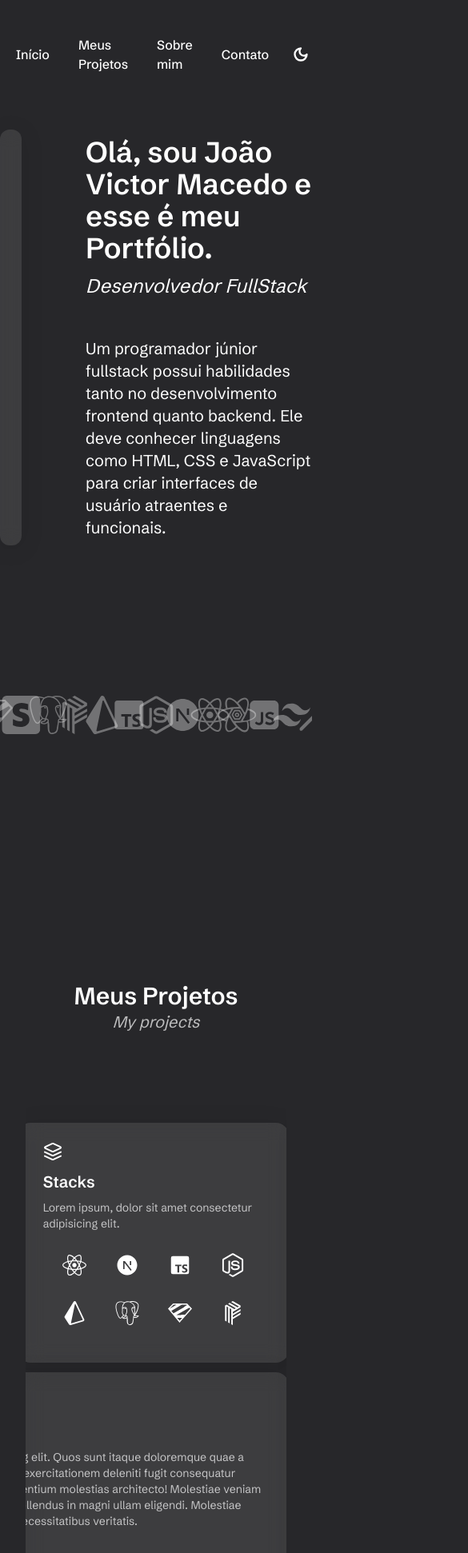
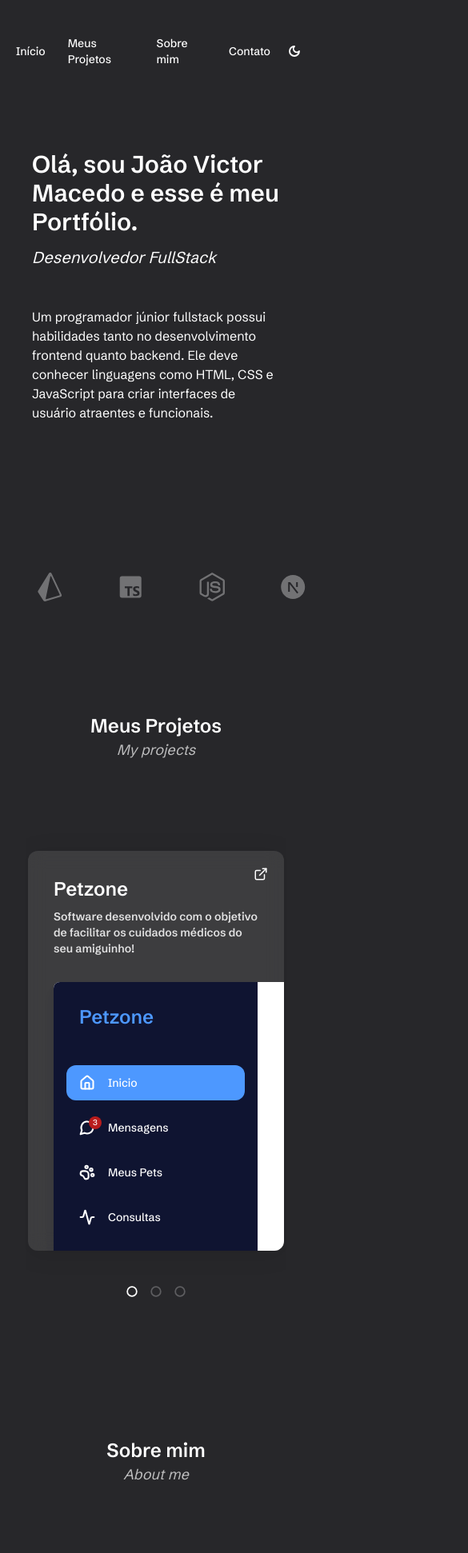
Before and after one commit to espindolajv/Portfolio, a Next.js app: page / in a window 390 px wide. Shown: the top 1942 px of the page at 80% size, 585 px wide, since content can reach past the window. Built offline with nearby package versions, Linux system fonts and the light colour scheme.

Commit message:
Responsive

```diff
--- a/src/app/components/AboutMeSection.tsx
+++ b/src/app/components/AboutMeSection.tsx
@@ -3,33 +3,33 @@ import { DropDown } from "./Dropdown";
 
 export function AboutMeSection() {
     return (
-        <section className="w-full flex flex-col justify-center items-center px-72 gap-20 py-32" id="aboutme-section">
+        <section className="w-full flex flex-col justify-center items-center px-10 lg:px-72 sm:px-24 gap-20 xl:py-32 py-12" id="aboutme-section">
             <div className="flex flex-col items-center">
-                <h2 className="font-semibold text-3xl">Sobre mim</h2>
-                <h3 className="text-xl italic opacity-70">About me</h3>
+                <h2 className="font-semibold sm:text-3xl text-2xl">Sobre mim</h2>
+                <h3 className="sm:text-xl text-lg italic opacity-70">About me</h3>
             </div>
 
-            <div className="flex gap-28 justify-center items-center">
-                <div className="w-1/2 h-[500px] bg-glass rounded-3xl">
+            <div className="flex xl:gap-28 justify-center items-center">
+                <div className="w-1/2 h-[500px] bg-glass rounded-3xl xl:flex hidden">
 
                 </div>
 
-                <div className="w-1/2 flex flex-col gap-6">
-                    <h3 className="text-xl font-bold">Sou João Victor,</h3>
+                <div className="xl:w-1/2 w-full flex flex-col gap-6">
+                    <h3 className="sm:text-xl text-lg font-bold">Sou João Victor,</h3>
 
 
-                    <p className="text-lg opacity-100">
+                    <p className="sm:text-lg text-base opacity-100">
                         Desenvolvedor full-stack de 21 anos, prestes a me formar em Análise e Desenvolvimento de Sistemas, com uma forte paixão por tecnologia e inovação. Ao longo da minha formação, desenvolvi habilidades sólidas tanto no front-end quanto no back-end, criando interfaces de usuário dinâmicas e intuitivas com <strong>React, TypeScript, Next.js, Sass e Tailwind CSS</strong>, além de construir soluções robustas em <strong>Node.js, C#</strong>.
                     </p>
 
 
-                    <p className="text-lg opacity-100">
+                    <p className="sm:text-lg text-base opacity-100">
                         Com experiência prática em bancos de dados <strong>SQL e NoSQL, Docker, AWS e ferramentas de CI/CD</strong>, tenho um forte entendimento sobre as necessidades de deploy, escalabilidade e performance. Também sou proficiente em <strong>Figma</strong>, e conhecimentos em <strong>UX/UI Design</strong>, colaborando com equipes para criar interfaces que atendem tanto às necessidades dos usuários quanto aos requisitos técnicos.
                     </p>
 
 
-                    <div className="flex">
-                        <button className="bg-glass px-4 py-2 text-lg font-semibold rounded-lg hover:bg-white/30  hover:scale-110 duration-300 hover:z-40">Baixar CV</button>
+                    <div className="flex w-full">
+                        <button className="w-full sm:w-auto bg-glass px-4 py-2 text-lg font-semibold rounded-lg hover:bg-white/30  hover:scale-110 duration-300 hover:z-40">Baixar CV</button>
                     </div>
                 </div>
             </div>
@@ -37,10 +37,13 @@ export function AboutMeSection() {
             <div className="flex flex-col gap-2 justify-center items-center w-full">
                 <div className="w-full px-2">
                     <DropDown height="200" title="Formações" subtitle='Qualifications' style="" width="w-[300px]">
-                        <div className="w-full flex gap-6">
-                            <div className="w-1/2 h-40 bg-glass rounded-2xl p-8 flex flex-col gap-3 relative hover:scale-110 duration-300 hover:z-40">
-                                <div>
-                                    <h3 className="text-lg font-bold">Análise e Desenvolvimento de Sistemas</h3>
+                        <div className="w-full flex flex-col 2xl:flex-row gap-6">
+                            <div className="2xl:w-1/2 w-full bg-glass rounded-2xl p-7 flex flex-col justify-center gap-3 relative hover:scale-110 duration-300 hover:z-40">
+                                <div className="w-full">
+                                    <div className="w-full flex justify-between gap-2">
+                                        <h3 className="text-lg font-bold">Análise e Desenvolvimento de Sistemas</h3>
+                                        <GraduationCap className="sm:opacity-80 opacity-0" />
+                                    </div>
                                     <p className="font-semibold opacity-80">Ensino Superior</p>
                                 </div>
                                 <div className="flex gap-2">
@@ -52,13 +55,16 @@ export function AboutMeSection() {
                                         <p className="font-semibold">CEUB</p>
                                     </div>
 
-                                    <GraduationCap className="absolute right-8 top-8 opacity-80" />
+
                                 </div>
                             </div>
 
-                            <div className="w-1/2 h-40 bg-glass rounded-2xl p-8 flex flex-col gap-3 relative hover:scale-110 duration-300 hover:z-40">
-                                <div>
-                                    <h3 className="text-lg font-bold">Desenvolvedor FullStack</h3>
+                            <div className="2xl:w-1/2 w-full bg-glass rounded-2xl p-7 flex flex-col justify-center gap-3 relative hover:scale-110 duration-300 hover:z-40">
+                                <div className="w-full">
+                                    <div className="w-full flex justify-between">
+                                        <h3 className="text-lg font-bold">Desenvolvedor FullStack</h3>
+                                        <Award className="sm:opacity-80 opacity-0" />
+                                    </div>
                                     <p className="font-semibold opacity-80">Curso profissionalizante</p>
                                 </div>
                                 <div className="flex gap-2">
@@ -70,7 +76,6 @@ export function AboutMeSection() {
                                         <p className="font-semibold">OneBitCode</p>
                                     </div>
 
-                                    <Award className="absolute right-8 top-8 opacity-80" />
                                 </div>
                             </div>
                         </div>
@@ -79,43 +84,43 @@ export function AboutMeSection() {
 
                 <div className="w-full flex flex-col gap-6 px-2">
                     <DropDown style="flex flex-col gap-4" height="450" title="Cursos" subtitle='Courses' width="w-52">
-                        <div className="w-full flex justify-between items-center font-semibold opacity-70 hover:opacity-100 duration-300 text-lg">
+                        <div className="w-full flex justify-between items-center font-semibold opacity-70 hover:opacity-100 duration-300 sm:text-lg text-base">
                             <p>HTML e CSS</p>
                             <p>OneBitCode - 2022</p>
                         </div>
-                        <div className="w-full flex justify-between items-center font-semibold opacity-70 hover:opacity-100 duration-300 text-lg">
+                        <div className="w-full flex justify-between items-center font-semibold opacity-70 hover:opacity-100 duration-300 sm:text-lg text-base">
                             <p>Sass</p>
                             <p>OneBitCode - 2022</p>
                         </div>
-                        <div className="w-full flex justify-between items-center font-semibold opacity-70 hover:opacity-100 duration-300 text-lg">
+                        <div className="w-full flex justify-between items-center font-semibold opacity-70 hover:opacity-100 duration-300 sm:text-lg text-base">
                             <p>Git e Github</p>
                             <p>OneBitCode - 2022</p>
                         </div>
-                        <div className="w-full flex justify-between items-center font-semibold opacity-70 hover:opacity-100 duration-300 text-lg">
+                        <div className="w-full flex justify-between items-center font-semibold opacity-70 hover:opacity-100 duration-300 sm:text-lg text-base">
                             <p>JavaScript</p>
                             <p>OneBitCode - 2022</p>
                         </div>
-                        <div className="w-full flex justify-between items-center font-semibold opacity-70 hover:opacity-100 duration-300 text-lg">
+                        <div className="w-full flex justify-between items-center font-semibold opacity-70 hover:opacity-100 duration-300 sm:text-lg text-base">
                             <p>TypeScript</p>
                             <p>OneBitCode - 2022</p>
                         </div>
-                        <div className="w-full flex justify-between items-center font-semibold opacity-70 hover:opacity-100 duration-300 text-lg">
+                        <div className="w-full flex justify-between items-center font-semibold opacity-70 hover:opacity-100 duration-300 sm:text-lg text-base">
                             <p>NodeJs</p>
                             <p>OneBitCode - 2023</p>
                         </div>
-                        <div className="w-full flex justify-between items-center font-semibold opacity-70 hover:opacity-100 duration-300 text-lg">
+                        <div className="w-full flex justify-between items-center font-semibold opacity-70 hover:opacity-100 duration-300 sm:text-lg text-base">
                             <p>React</p>
                             <p>OneBitCode - 2023</p>
                         </div>
-                        <div className="w-full flex justify-between items-center font-semibold opacity-70 hover:opacity-100 duration-300 text-lg">
+                        <div className="w-full flex justify-between items-center font-semibold opacity-70 hover:opacity-100 duration-300 sm:text-lg text-base">
                             <p>NextJs</p>
                             <p>OneBitCode - 2023</p>
                         </div>
-                        <div className="w-full flex justify-between items-center font-semibold opacity-70 hover:opacity-100 duration-300 text-lg">
+                        <div className="w-full flex justify-between items-center font-semibold opacity-70 hover:opacity-100 duration-300 sm:text-lg text-base">
                             <p>Docker</p>
                             <p>OneBitCode - 2024</p>
                         </div>
-                        <div className="w-full flex justify-between items-center font-semibold opacity-70 hover:opacity-100 duration-300 text-lg">
+                        <div className="w-full flex justify-between items-center font-semibold opacity-70 hover:opacity-100 duration-300 sm:text-lg text-base">
                             <p>Linux</p>
                             <p>Udemy - 2023</p>
                         </div>
--- a/src/app/components/CarouselSection.tsx
+++ b/src/app/components/CarouselSection.tsx
@@ -22,10 +22,10 @@ export function CarouselSection() {
     }, [api]);
 
     return (
-        <section className="w-full p-8 flex flex-col items-center gap-20 relative py-32" id='project-section'>
+        <section className="w-full p-8 flex flex-col items-center justify-center gap-20 relative xl:py-32 py-12" id='project-section'>
             <div className="flex flex-col items-center">
-                <h2 className="font-semibold text-3xl">Meus Projetos</h2>
-                <h3 className="text-xl italic opacity-70">My projects</h3>
+                <h2 className="font-semibold sm:text-3xl text-2xl">Meus Projetos</h2>
+                <h3 className="sm:text-xl text-lg italic opacity-70">My projects</h3>
             </div>
 
             <div className="flex flex-col gap-3 items-center justify-center w-full overflow-x-hidden">
@@ -36,14 +36,15 @@ export function CarouselSection() {
                     }}
                     plugins={[Autoplay({ delay: 10000 })]}
                     setApi={setApi}
+                    className="xl:max-w-[1300px]"
                 >
                     <CarouselContent>
 
-                        <CarouselItem >
+                        <CarouselItem>
                             <PetzoneContent />
                         </CarouselItem>
 
-                        <CarouselItem className="mx-32">
+                        <CarouselItem>
                             <PlannContent />
                         </CarouselItem>
 
@@ -54,10 +55,10 @@ export function CarouselSection() {
                     </CarouselContent>
 
                     <CarouselPrevious
-                        className="size-10 bg-glass border-transparent absolute top-1/2 left-1/3 hover:bg-white/50"
+                        className="size-10 bg-glass border-transparent absolute top-1/2 left-10 hover:bg-white/50 sm:flex hidden"
                     />
                     <CarouselNext
-                        className="size-10 bg-glass border-transparent absolute top-1/2 right-1/3 hover:bg-white/50"
+                        className="size-10 bg-glass border-transparent absolute top-1/2 right-10 hover:bg-white/50 sm:flex hidden"
                     />
                 </Carousel>
 
--- a/src/app/components/Dropdown.tsx
+++ b/src/app/components/Dropdown.tsx
@@ -12,10 +12,10 @@ export function DropDown({ children, style, height, title, subtitle, width }: {
         <div className="flex flex-col gap-4">
             <div className="flex justify-start items-center gap-2 relative">
                 <button
-                    className={`flex items-center text-xl font-bold text-start gap-4 ${open ? 'justify-between w-full' : `justify-start ${width}`} duration-300 transition-all`}
+                    className={`flex items-center sm:text-xl text-lg font-bold text-start gap-4 ${open ? 'justify-between w-full' : `justify-start ${width}`} duration-300 transition-all`}
                     onClick={handleOpen}
                 >
-                    <h2 className="font-semibold">{title} / <span className="text-xl italic opacity-70 font-medium">{subtitle}</span></h2>
+                    <h2 className="font-semibold">{title} / <span className="sm:text-xl text-lg italic opacity-70 font-medium">{subtitle}</span></h2>
 
                     <TiArrowSortedDown className={`${open ? 'rotate-0 ' : '-rotate-90'} duration-300`} />
                 </button>
--- a/src/app/components/HomeContent.tsx
+++ b/src/app/components/HomeContent.tsx
@@ -1,22 +1,26 @@
 import { Navbar } from "./Navbar";
+import { TechSection } from "./TechSection";
 
 export function HomeContent() {
 
     return (
         <div className="h-screen w-full flex flex-col items-center py-8" id="home-section">
-            <div className="w-full xl:px-36 flex xl:justify-end sm:justify-center">
+            <div className="w-full xl:px-36 flex xl:justify-end justify-center">
                 <Navbar />
             </div>
-            <div className="flex h-full justify-center items-center lg:px-72 sm:px-24 gap-20">
-                <div className="w-1/2 h-2/3 bg-glass rounded-xl xl:flex sm:hidden" />
+            <div className="flex-1 flex justify-center items-center px-10 lg:px-72 sm:px-24 gap-20">
+                <div className="w-1/2 h-2/3 bg-glass rounded-xl xl:flex hidden" />
 
-                <div className="flex flex-col gap-12 xl:w-1/2 sm:w-full text-start">
+                <div className="flex flex-col gap-12 xl:w-1/2 sm:w-full text-start justify-center items-center">
                     <div className="flex flex-col gap-3">
-                        <h2 className="text-4xl font-semibold">Olá, sou João Victor Macedo e esse é meu Portfólio.</h2>
-                        <h3 className="text-2xl italic">Desenvolvedor FullStack</h3>
+                        <h2 className="lg:text-4xl text-3xl font-semibold">Olá, sou João Victor Macedo e esse é meu Portfólio.</h2>
+                        <h3 className="lg:text-2xl text-xl italic">Desenvolvedor FullStack</h3>
                     </div>
-                    <p className="text-xl">Um programador júnior fullstack possui habilidades tanto no desenvolvimento frontend quanto backend. Ele deve conhecer linguagens como HTML, CSS e JavaScript para criar interfaces de usuário atraentes e funcionais.</p>
+                    <p className="lg:text-xl text-base">Um programador júnior fullstack possui habilidades tanto no desenvolvimento frontend quanto backend. Ele deve conhecer linguagens como HTML, CSS e JavaScript para criar interfaces de usuário atraentes e funcionais.</p>
                 </div>
+            </div>
+            <div className="w-full sm:hidden">
+                <TechSection />
             </div>
         </div>
     )
--- a/src/app/components/Navbar.tsx
+++ b/src/app/components/Navbar.tsx
@@ -27,7 +27,7 @@ export function Navbar() {
     }, [])
 
     return (
-        <nav className={`${classScroll} flex px-2 py-2 font-medium justify-end items-center gap-3 rounded-full fixed z-50 duration-300`}>
+        <nav className={`${classScroll} flex px-2 py-2 font-medium items-center sm:gap-3 gap-1 rounded-full fixed z-50 duration-300 text-sm sm:text-base`}>
             <Link href={'#home-section'} className={`px-3 py-1 ${color ? 'hover:bg-white/70' : 'hover:bg-black/40'} rounded-full duration-300`}>
                 Início
             </Link>
@@ -46,8 +46,8 @@ export function Navbar() {
             >
                 {
                     color ?
-                        <Sun className="size-5 animate-fade-in" strokeWidth={2.8} /> :
-                        <Moon className="size-5 animate-fade-in" strokeWidth={2.8} />
+                        <Sun className="lg:size-5 size-4 animate-fade-in" strokeWidth={2.8} /> :
+                        <Moon className="lg:size-5 size-4 animate-fade-in" strokeWidth={2.8} />
                 }
             </button>
         </nav>
--- a/src/app/components/PetzoneContent.tsx
+++ b/src/app/components/PetzoneContent.tsx
@@ -1,12 +1,13 @@
 
-import { Cat, Layers, Package } from 'lucide-react';
+import { Cat, ExternalLink, Layers, Package } from 'lucide-react';
 import { LogoBrand } from './LogoBrand';
 import { PetzoneBlock } from './PetzoneBlock';
+import Link from 'next/link';
 
 export function PetzoneContent() {
     return (
         <>
-            <div className="p-8 flex flex-col items-center">
+            <div className="p-8 sm:flex hidden flex-col items-center sm:scale-75 lg:scale-100">
                 <div className="h-[600px] w-[1050px] flex items-center justify-center gap-3">
                     <div className="w-2/3 h-full flex flex-col gap-3">
                         <div className="h-1/2 flex gap-3">
@@ -83,6 +84,26 @@ export function PetzoneContent() {
                     <span className='h-6 w-6 rounded-full bg-blue-600 absolute top-1.5 left-1.5 transition-all peer-checked:bg-red-500 peer-checked:left-12 duration-300'></span>
                 </label>
             </div>
+
+            <div className='p-8 flex justify-center items-center w-full sm:hidden'>
+                <Link
+                    href={'https://github.com/luizjoliverceub/Petzone/tree/alter-pid-4'}
+                    className='h-[500px] w-80 bg-glass rounded-xl p-8 flex overflow-hidden relative hover:scale-110 transition-all duration-300'
+                >
+                    <div className='flex flex-col gap-4'>
+                        <div className='w-full flex flex-col gap-2'>
+                            <h3 className='font-semibold text-2xl'>Petzone</h3>
+                            <p className='text-sm font-semibold opacity-85'>Software desenvolvido com o objetivo de facilitar os cuidados médicos do seu amiguinho!</p>
+                        </div>
+                    </div>
+                    <div className='absolute h-[400px] w-[710px] rounded-lg left-8 -bottom-16 shadow-lg bg-white flex gap-9'>
+                        {/* <Image src={dashboardPagePetzone} alt='Home Page Petzone' fill className='rounded-lg' /> */}
+                        <PetzoneBlock />
+                    </div>
+
+                    <ExternalLink className='absolute top-5 right-5 size-[18px]' />
+                </Link>
+            </div>
         </>
     )
 }
--- a/src/app/components/TechSection.tsx
+++ b/src/app/components/TechSection.tsx
@@ -17,10 +17,10 @@ export function TechSection() {
                 <CarouselContent>
 
                     {stacks.map((item, index) => (
-                        <CarouselItem key={index} className="basis-1/12 relative group flex flex-col justify-center items-center"
+                        <CarouselItem key={index} className="xl:basis-1/12 basis-1/4 relative group flex flex-col justify-center items-center"
                             aria-label={item.name}
                         >
-                            <div className="text-5xl rounded-xl p-2 h-20 w-20 flex items-center justify-center opacity-35 group-hover:opacity-100 duration-300 transition-transform transform group-hover:scale-125">
+                            <div className="sm:text-5xl text-4xl rounded-xl p-2 h-20 w-20 flex items-center justify-center opacity-35 group-hover:opacity-100 duration-300 transition-transform transform group-hover:scale-125">
                                 {item.logo}
                             </div>
 
--- a/src/app/page.tsx
+++ b/src/app/page.tsx
@@ -21,8 +21,10 @@ export default function Home() {
     >
       <main className={`duration-300`}>
         <HomeContent />
-        <div className="flex flex-col gap-32">
-          <TechSection />
+        <div className="flex flex-col xl:gap-32 gap-20">
+          <div className="w-full hidden sm:flex">
+            <TechSection />
+          </div>
           <CarouselSection />
           <AboutMeSection />
         </div>
```
Also changed, not shown: src/app/components/PlannContent.tsx (+23 -2 lines).
